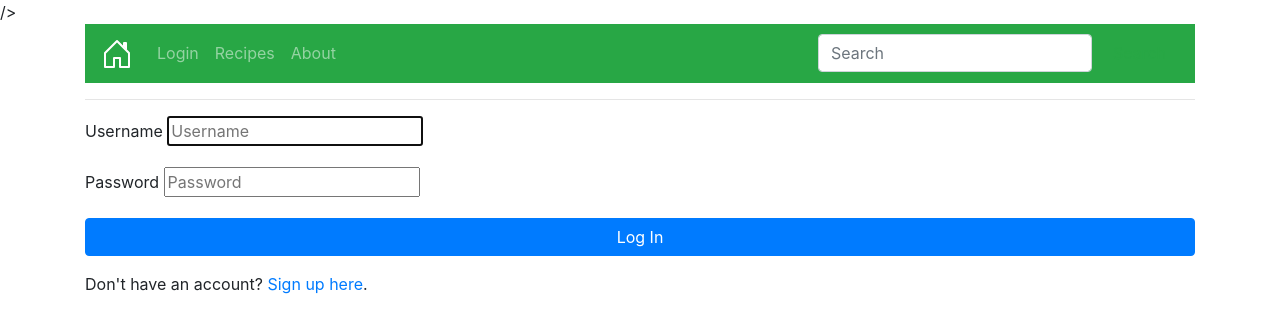
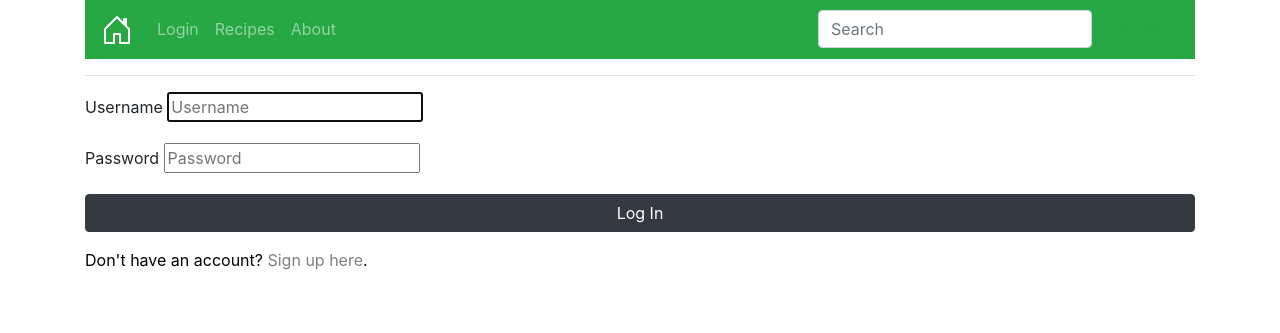
Before and after one commit to nickacri/recipe_app, a Flask app: page /login in a window 1280 px wide. Shown: the top 333 px of the page. Run offline with Flask 2, Linux system fonts and the light colour scheme; some libraries are stand-ins or nearby versions.

Commit message:
Wave audit changes

```diff
--- a/templates/login.html
+++ b/templates/login.html
@@ -5,7 +5,7 @@
 {% block pageDescription %} <meta
 name="description"
 content="Login to view Nick's recipes">
-/>
+
 {% endblock %}
 
 {% block body %}
@@ -20,9 +20,9 @@ content="Login to view Nick's recipes">
 <label for="password">Password</label>
 <input type="password" name="password" id="password" placeholder="Password">
 </p>
-<p><button type="submit" class="btn btn-primary btn-block">Log In</button></p>
+<p><button type="submit" class="btn btn-dark btn-block">Log In</button></p>
 
 </form>
-<p>Don't have an account? <a href="{{ url_for('register') }}">Sign up here</a>.</p>
+<p style="color: black;"> Don't have an account? <a style="color:gray;" href="{{ url_for('register') }}"> Sign up here</a>.</p>
 
 {% endblock %}
```
